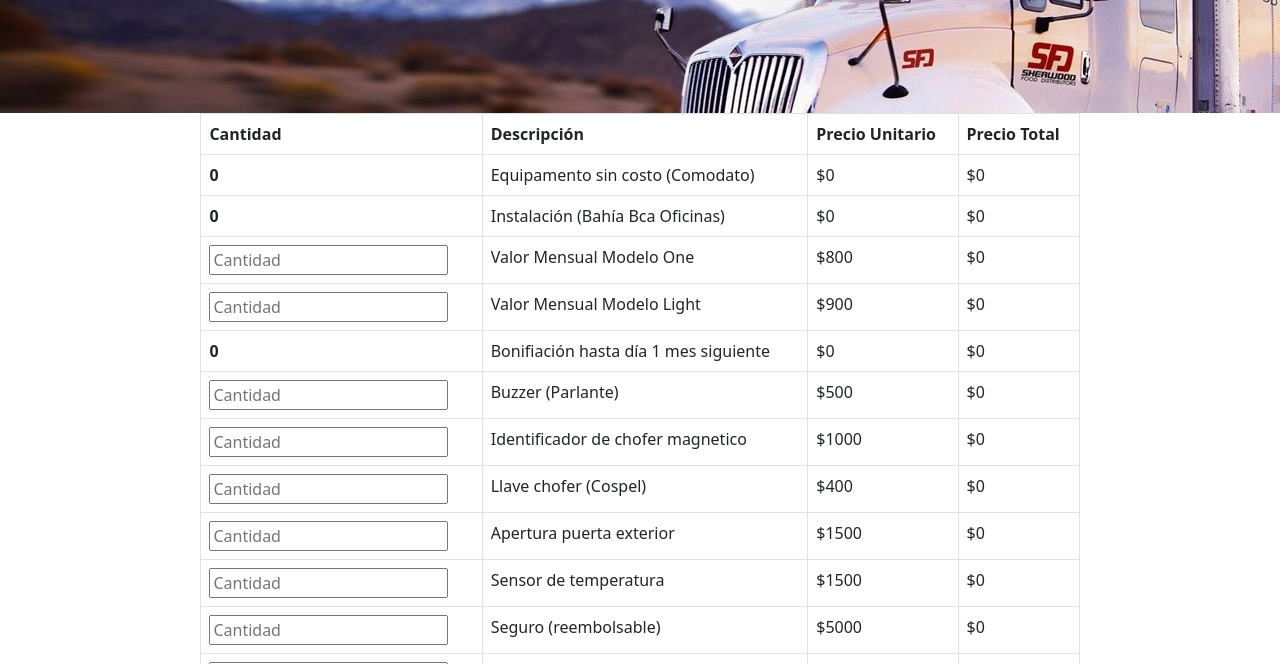
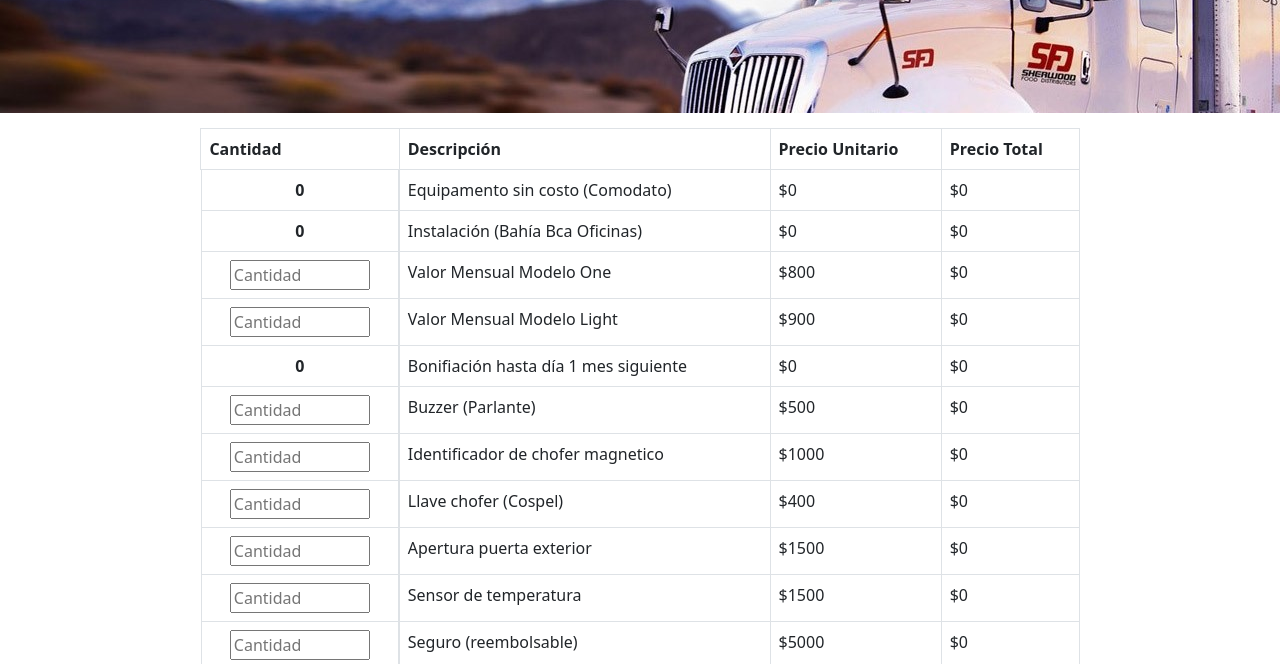
Before and after one commit to laharke/presupuestador, a plain HTML site: page index.html in a window 1280 px wide. Shown: the part 288-952 px from the top of the page. Drawn offline with nearby package versions, Linux system fonts and the light colour scheme.

Commit message:
Added a Demo tryout to the system plus some style

```diff
--- a/index.html
+++ b/index.html
@@ -28,7 +28,7 @@
                 <a class="nav-link" href="#">Presupuesto</a>
               </li>
               <li class="nav-item">
-                <a class="nav-link" href="#linkyageneradodeglobal">Probar demo</a>
+                <a class="nav-link" href="http://gps.nixel.com.ar/index.php?au=44F1D760E2D7C318C736081F27B06CDF" target="_blank_">Probar demo</a>
               </li>
             </ul>
           </div>
@@ -67,13 +67,13 @@
                 <td>$0</td>
               </tr>
               <tr>
-                <th scope="row"><input class="cantidadLightOne" type="number" placeholder="Cantidad"></th>
+                <th scope="row" class="centerInput"><input class="cantidadLightOne" type="number" placeholder="Cantidad"></th>
                 <td>Valor Mensual Modelo One</td>
                 <td class="precioMensualLightOne">$800</td>
                 <td class="precioTotalLightOne">$0</td>
               </tr>
               <tr>
-                <th scope="row"><input class="cantidadLightOne" type="number" placeholder="Cantidad"></th>
+                <th scope="row" class="centerInput"><input class="cantidadLightOne" type="number" placeholder="Cantidad"></th>
                 <td>Valor Mensual Modelo Light</td>
                 <td class="precioMensualLightOne">$900</td>
                 <td class="precioTotalLightOne">$0</td>
@@ -85,43 +85,43 @@
                 <td>$0</td>
               </tr>
               <tr>
-                <th scope="row"><input class="valorMensualCant" type="number" placeholder="Cantidad"></th>
+                <th scope="row" class="centerInput"><input class="valorMensualCant" type="number" placeholder="Cantidad"></th>
                 <td>Buzzer (Parlante)</td>
                 <td class="valorMensualPrice">$500</td>
                 <td class="valorMensualTotal precioTotal">$0</td>
               </tr>
               <tr>
-                <th scope="row"><input class="valorMensualCant" type="number" placeholder="Cantidad"></th>
+                <th scope="row" class="centerInput"><input class="valorMensualCant" type="number" placeholder="Cantidad"></th>
                 <td>Identificador de chofer magnetico</td>
                 <td class="valorMensualPrice">$1000</td>
                 <td class="valorMensualTotal precioTotal">$0</td>
               </tr>
               <tr>
-                <th scope="row"><input class="valorMensualCant" type="number" placeholder="Cantidad"></th>
+                <th scope="row" class="centerInput"><input class="valorMensualCant" type="number" placeholder="Cantidad"></th>
                 <td>Llave chofer (Cospel)</td>
                 <td class="valorMensualPrice">$400</td>
                 <td class="valorMensualTotal precioTotal">$0</td>
               </tr>
               <tr>
-                <th scope="row"><input class="valorMensualCant" type="number" placeholder="Cantidad"></th>
+                <th scope="row" class="centerInput"><input class="valorMensualCant" type="number" placeholder="Cantidad"></th>
                 <td>Apertura puerta exterior</td>
                 <td class="valorMensualPrice">$1500</td>
                 <td class="valorMensualTotal precioTotal">$0</td>
               </tr>
               <tr>
-                <th scope="row"><input class="valorMensualCant" type="number" placeholder="Cantidad"></th>
+                <th scope="row" class="centerInput"><input class="valorMensualCant" type="number" placeholder="Cantidad"></th>
                 <td>Sensor de temperatura</td>
                 <td class="valorMensualPrice">$1500</td>
                 <td class="valorMensualTotal precioTotal">$0</td>
               </tr>
               <tr>
-                <th scope="row"><input class="valorMensualCant" type="number" placeholder="Cantidad"></th>
+                <th scope="row" class="centerInput"><input class="valorMensualCant" type="number" placeholder="Cantidad"></th>
                 <td>Seguro (reembolsable)</td>
                 <td class="valorMensualPrice">$5000</td>
                 <td class="valorMensualTotal precioTotal">$0</td>
               </tr>
               <tr>
-                <th scope="row"><input class="valorMensualCant" type="number" placeholder="Cantidad"></th>
+                <th scope="row" class="centerInput"><input class="valorMensualCant" type="number" placeholder="Cantidad"></th>
                 <td>Botón de pánico</td>
                 <td class="valorMensualPrice">$450</td>
                 <td class="valorMensualTotal precioTotal">$0</td>
--- a/style.css
+++ b/style.css
@@ -24,6 +24,7 @@
 .tableContainer {
     display: flex;
     justify-content: center;
+    margin-top: 15px;
 }
 
 .printButtonDiv {
@@ -31,3 +32,17 @@
     justify-content: center;
     margin-bottom: 15px;
 }
+
+.cantBonif{
+    display: flex;
+    justify-content: center;
+}
+
+input[type='number']{
+    width: 140px;
+}
+
+.centerInput{
+    display: flex;
+    justify-content: center;
+}
```
